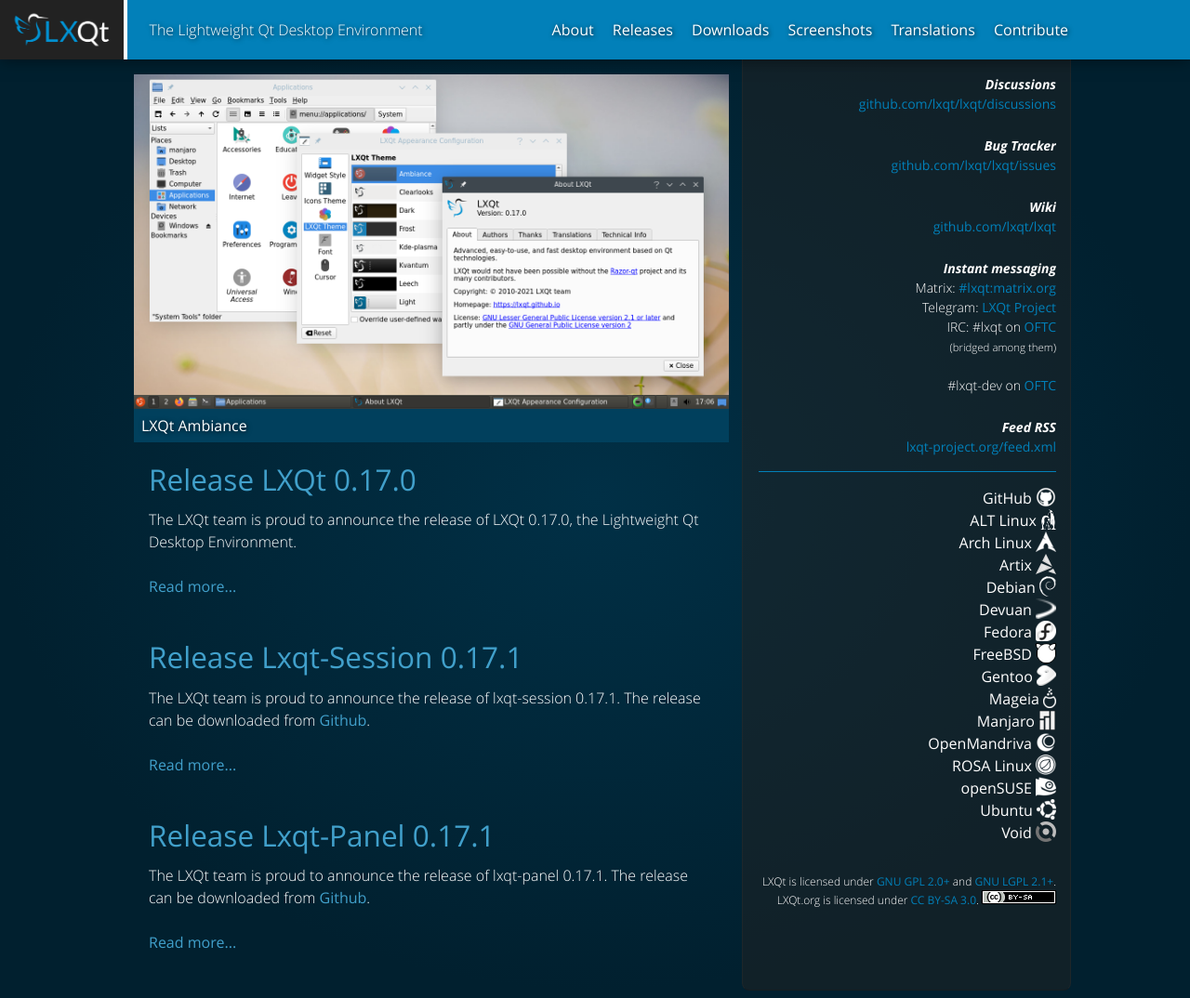
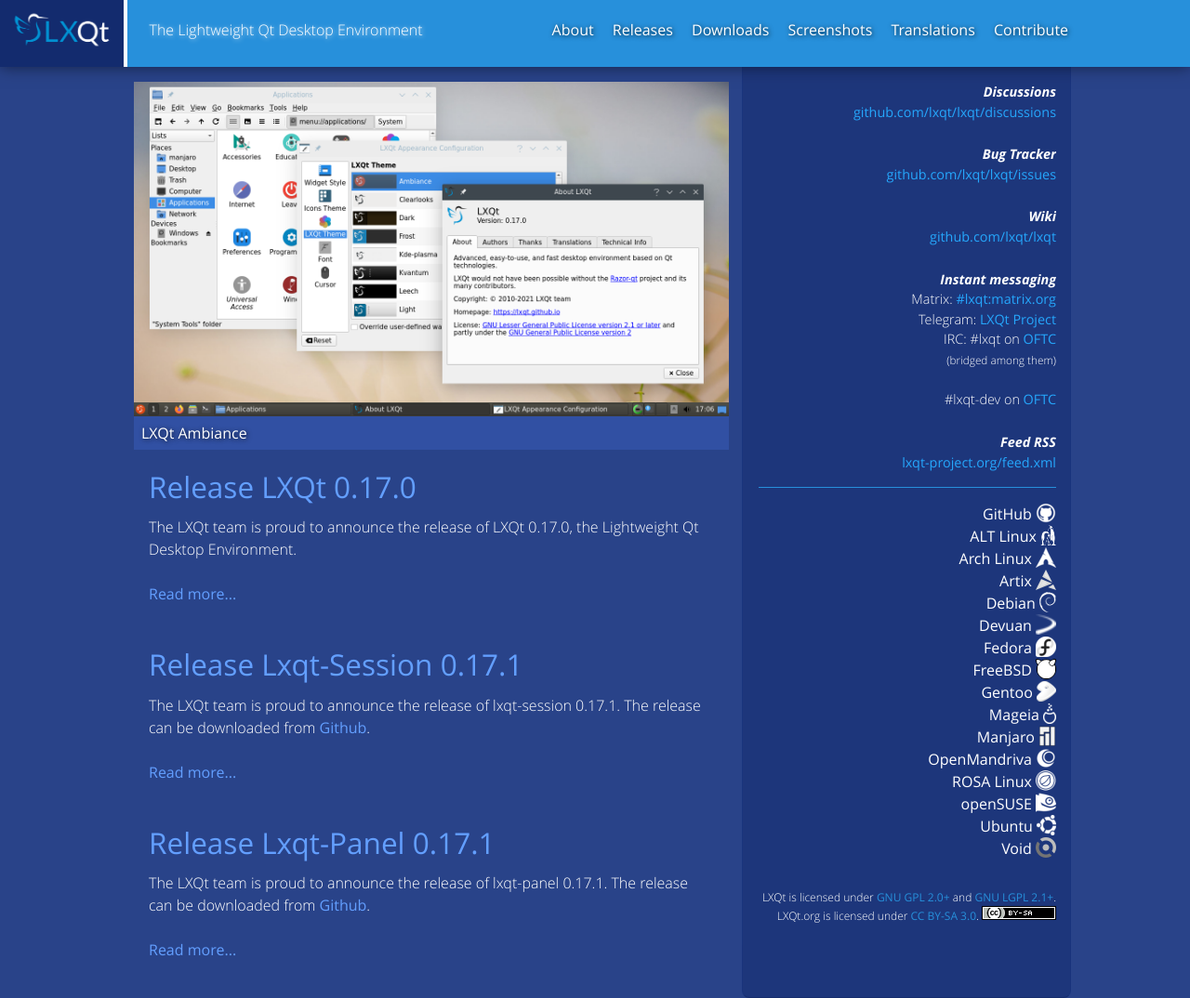
Before and after one commit to lxqt/lxqt.github.io, a Jekyll site: the page built from index.html, in a window 1280 px wide. Shown: the whole page at 93% size. Built offline with Jekyll 4.4.1, drawn with Linux system fonts in a browser that asks for light colours.

Commit message:
CSS color revamp

```diff
--- a/styles/lxqt.scss
+++ b/styles/lxqt.scss
@@ -12,14 +12,14 @@
 {
 	// Do stuff once
 
-	$col-lxqt-blue-light: #41A0CB !global;
-	$col-lxqt-blue: #0280B9 !global;
-	$col-lxqt-blue-dark: #02608B !global;
-	$col-lxqt-blue-black-light: #01405D !global;
-	$col-lxqt-blue-black: #013046 !global;
-	$col-lxqt-blue-black-dark: #01202F !global;
-	$col-lxqt-grey-light: #888 !global;
-	$col-lxqt-grey: #222 !global;
+	$col-lxqt-blue-light: #639fff !global;
+	$col-lxqt-blue: #2790db !global;
+	$col-lxqt-blue-dark: #18378c !global;
+	$col-lxqt-blue-black-light: #3150a3 !global;
+	$col-lxqt-blue-black: #294389 !global;
+	$col-lxqt-blue-black-dark: #294389 !global;
+	$col-lxqt-grey-light: #3150a3 !global;
+	$col-lxqt-grey: #132b6e !global;
 
 	$easing: cubic-bezier(.4,0,.2,1);
 
@@ -34,8 +34,8 @@
 	$font-weight: 300 !global;
 	$font-size: 1em !global;
 	$letter-spacing: 0 !global;
-	$color: $col-white !global;
-	$background-color: $col-lxqt-blue-black !global;
+	$color: #FFF !global;
+	$background-color: #FFF !global;
 	$link-color: $col-lxqt-blue-light !global;
 	$link-unvisited-color: $link-color !global;
 	$link-visited-color: $link-color !global;
@@ -91,9 +91,9 @@
 	h5,
 	h6
 	{
-		font-weight: 200;
+		font-weight: 250;
 		text-transform: capitalize;
-		color: #0192D3;
+		color: #12c0ff;
 	}
 
 	// Intro
@@ -102,7 +102,7 @@
 		position: static;
 
 		color: #FFF;
-		background-color: #0280B9;
+		background-color: #2790db;
 		box-shadow: 0 0 1em 0 rgba(#000,0.5);
 
 		> #heading
@@ -113,11 +113,11 @@
 			border-right: 0.25em solid #FFF;
 
 			background-color: $col-lxqt-grey;
-			opacity: 1;
+			opacity: 10;
 
 			> h1
 			{
-				margin: 0;
+				margin: 1;
 
 				> a,
 				> a > img
@@ -152,7 +152,7 @@
 				{
 					display: table-cell;
 					vertical-align: middle;
-					text-shadow: rgba(#000, 0.75) 1px 1px 5px;
+					text-shadow: rgba(#FFF, 0.75) 1px 1px 5px;
 				}
 			}
 		}
@@ -286,7 +286,7 @@
 		{
 			font-weight: 400;
 
-			color: $col-lxqt-blue;
+			color: #26a7fc;
 		}
 	}
 
@@ -317,7 +317,7 @@
 
 							font-size: 0.875em;
 
-							color: $col-lxqt-grey-light;
+							color: #26a7fc;
 						}
 					}
 				}
@@ -368,7 +368,7 @@
 									{
 										margin: 0;
 
-										font-size: 0.875em;
+										font-size: 0.9em;
 										font-weight: 400;
 
 										color: $col-white;
@@ -428,7 +428,7 @@
 		padding: 0 1rem;
 		border-top: 1px solid lighten($col-lxqt-grey, 4);
 
-		font-size: 0.875em;
+		font-size: 0.9em;
 
 		background-color: $col-lxqt-grey;
 
@@ -518,7 +518,7 @@
 									{
 										margin: 0;
 
-										font-size: 0.875em;
+										font-size: 0.9em;
 										font-weight: 400;
 
 										color: $col-white;
@@ -563,7 +563,7 @@
 		{
 			font-weight: 400;
 
-			color: $col-lxqt-blue;
+			color: #26a7fc;
 		}
 	}
 
```
